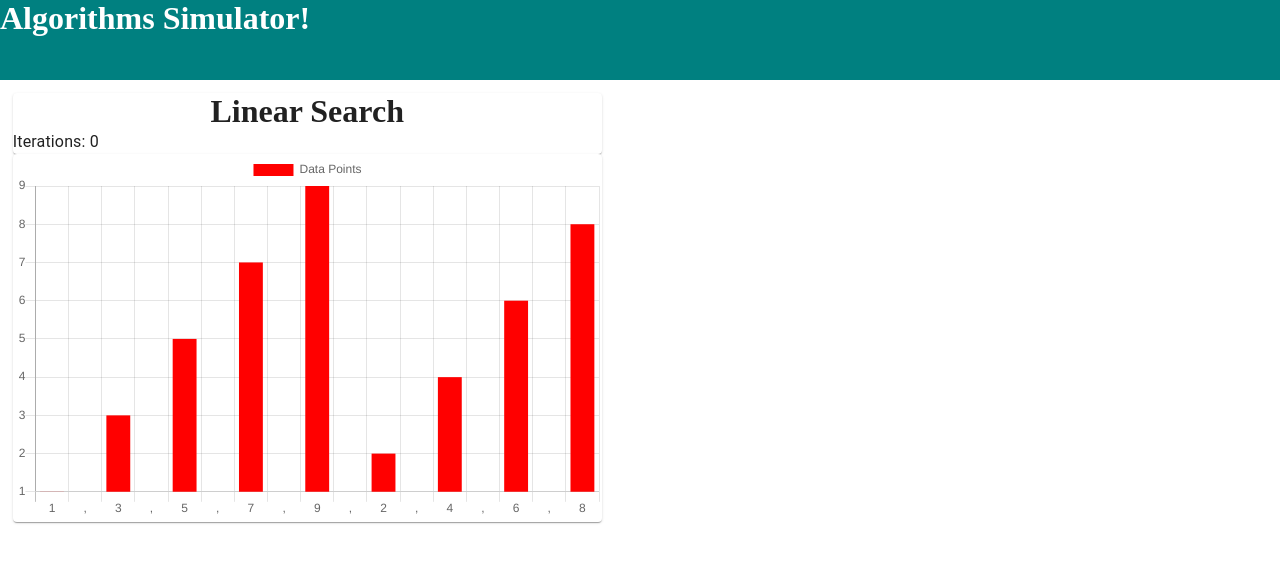
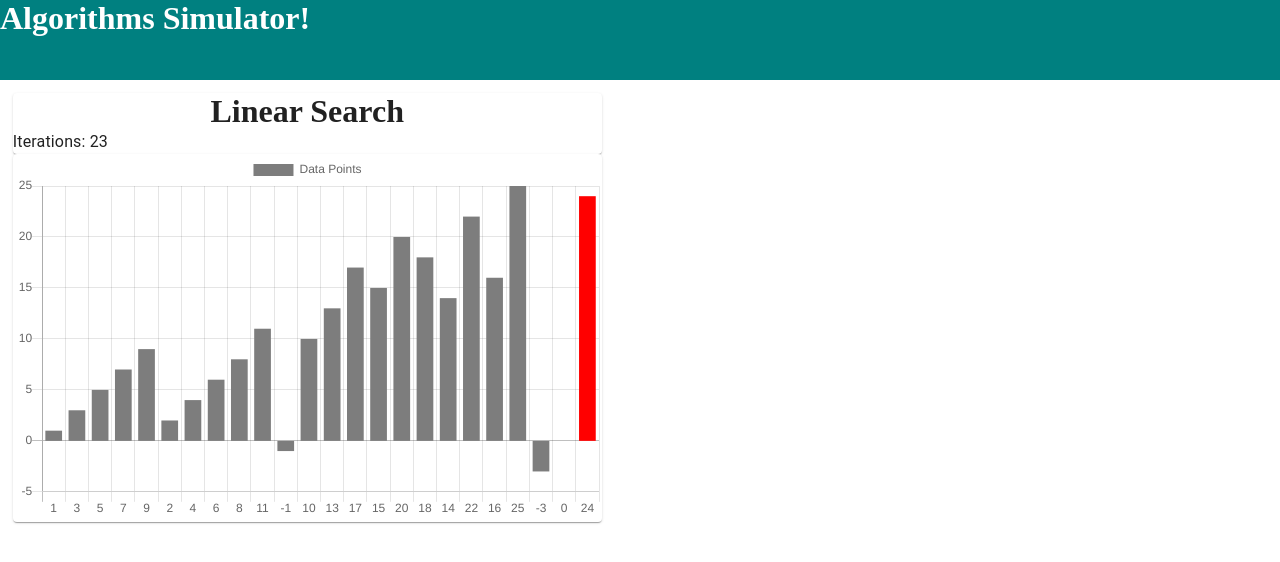
Before and after one commit to NameerWaqas/Algorithms-simulator, a React (Create React App) app: page /searching in a window 1280 px wide. Shown: the top 562 px of the page. Built offline with nearby package versions, Linux system fonts and the light colour scheme.

Commit message:
Bug: Optimized the algorithm and implementation logic of chart.

```diff
--- a/src/Algorithms/Searching/LinearSearch.js
+++ b/src/Algorithms/Searching/LinearSearch.js
@@ -3,17 +3,20 @@ import React from 'react';
 export default function LinearSearch(param,valtoSearch){
     let snapshots = {
         values:[],
-        status:false
+        status:[]
     }
     let data = param.split(' ')
     data = data.join("")
     data = param.split(',')
     data = data.map((str)=>parseInt(str))
     for(var i=0;i<data.length;i++){
-        snapshots.values.push(i)
+        snapshots.values.push(data[i])
         if(data[i]==valtoSearch){
-            snapshots.status = true
+            snapshots.status.push(true)
             break;
+        }
+        else{
+            snapshots.status.push(false)
         }
     }
     return snapshots;
--- a/src/App.js
+++ b/src/App.js
@@ -1,27 +1,25 @@
 import React from 'react';
 import './app.css';
-import { BrowserRouter as Router, Link, Switch, Route, BrowserRouter } from 'react-router-dom'
+import { BrowserRouter as Router, Link, Switch, Route } from 'react-router-dom'
 import ContextProvider from './context'
-import LandingPage from './containers/sortingPage'
 import NavBar from './containers/navbar';
+import SortingContainer from './containers/sortingPage'
 import SearchingContainer from './containers/searchingPage';
 
-function App() {
+export default function App() {
   return (
     <Router>
       <ContextProvider>
         <NavBar />
         <Switch>
           <Route exact path='/'>
-            <LandingPage />
+            <SortingContainer />
           </Route>
           <Route path='/searching'>
-            <SearchingContainer/>
+            <SearchingContainer />
           </Route>
         </Switch>
       </ContextProvider>
     </Router>
   );
 }
-
-export default App;
--- a/src/components/LinearSearchChart.js
+++ b/src/components/Searching/LinearSearchChart.js
@@ -1,12 +1,12 @@
 import React,{useContext} from 'react';
-import LinearSearch from '../Algorithms/Searching/LinearSearch';
-import {context} from '../context';
+import LinearSearch from '../../Algorithms/Searching/LinearSearch';
+import {context} from '../../context';
 import SearchingBarChart from './SearchingBarChart';
 
 export default function LinearSearchChart(props){
     let contextData = useContext(context);
     let dataToSearch = contextData[4];
-    let linearSearchSnapshots = LinearSearch(dataToSearch.values,dataToSearch.valToSearch)
+    let linearSearchSnapshots = LinearSearch(dataToSearch.values,dataToSearch.valueToSearch)
     return(
         <SearchingBarChart snapshots = {linearSearchSnapshots} name = "Linear Search"/>
     )
--- a/src/components/SearchingBarChart.js
+++ b/src/components/Searching/SearchingBarChart.js
@@ -1,7 +1,7 @@
 import React, { useEffect, useContext } from 'react';
 import { Bar } from 'react-chartjs-2';
-import { context } from '../context';
-import { Paper, Card, Typography } from '@material-ui/core';
+import { context } from '../../context';
+import { Paper, Card, Typography, rgbToHex } from '@material-ui/core';
 import {css} from 'emotion';
 
 export default function SearchingBarChart(props) {
@@ -10,32 +10,45 @@ export default function SearchingBarChart(props) {
     let countObj = contextData[2];
     let setCountObj = contextData[3];
     let dataToSearch = contextData[4];
+    let dataToSearchArr = dataToSearch.values.split(',');
     let iterationCounter = countObj.linearSearch;
+    console.log(snapshots)
 
-    // useEffect(() => {
+    useEffect(() => {
 
-    //     let interval = setTimeout(() => {
-    //         if (countObj.linearSearch < snapshots.length) {
-    //             setCountObj(preVal => {
-    //                 return { ...preval, linearSearch: preVal.linearSearch + 1 }
-    //             })
-    //         }
-    //     }, 200);
+        let interval = setTimeout(() => {
+            if (countObj.linearSearch < snapshots.values.length-1) {
+                setCountObj(preVal => {
+                    return { ...preVal, linearSearch: preVal.linearSearch + 1 }
+                })
+            }
+        }, 200);
 
-    //     return () => clearInterval(interval)
-    // }, [countObj.linearSearch])
+        return () => clearInterval(interval)
+    }, [countObj.linearSearch])
 
-    // let generateColorScheme=()=>{
-
-    // }
+    let generateColorScheme=()=>{
+        let colorScheme = dataToSearchArr.map((x)=>{
+            if(x==snapshots.values[snapshots.values.length-1] && snapshots.status[iterationCounter] == true){
+                return "rgb(0,255,0)"
+            }
+            else if(x==snapshots.values[countObj.linearSearch] ){
+                return "rgb(255,0,0)";
+            }
+            else {
+                return "rgb(125,125,125)";
+            }
+        })
+        return colorScheme
+    }
 
     const data = {
-        labels:dataToSearch.values,
+        labels:dataToSearchArr,
         datasets:[
             {
                 label:"Data Points",
-                data : dataToSearch.values,
-                backgroundColor:'red',
+                data : dataToSearchArr,
+                backgroundColor:generateColorScheme(),
                 borderColor: "rgb(75,192,192,1)",
             }
         ]
--- a/src/components/InsertionSortChart.js
+++ b/src/components/Sorting/InsertionSortChart.js
@@ -1,7 +1,7 @@
 import React,{useContext} from 'react';
-import InsertionSort from '../Algorithms/Sorting/InsertionSort';
+import InsertionSort from '../../Algorithms/Sorting/InsertionSort';
 import BarChartComponent from './SortingBarChart';
-import {context} from '../context';
+import {context} from '../../context';
 
 export default function InsertionSortChart(props){
     let contextData = useContext(context)
--- a/src/components/SelectionSortChart.js
+++ b/src/components/Sorting/SelectionSortChart.js
@@ -1,6 +1,6 @@
 import React, { useContext } from 'react';
-import SelectionSort from '../Algorithms/Sorting/SelectionSort';
-import { context } from '../context';
+import SelectionSort from '../../Algorithms/Sorting/SelectionSort';
+import { context } from '../../context';
 import BarChartComponent from "./SortingBarChart";
 
 export default function SelectionSortChart(props){
--- a/src/components/SortingBarChart.js
+++ b/src/components/Sorting/SortingBarChart.js
@@ -2,32 +2,38 @@ import React, { useState, useEffect, useContext } from 'react';
 import { Bar } from 'react-chartjs-2';
 import { css } from 'emotion'
 import { Card, Typography, Paper } from '@material-ui/core'
-import { context } from '../context';
+import { context } from '../../context';
 
 export default function BarChartComponent(props) {
     let contextData = useContext(context)
     let { snapshots, name } = props;
     let countObj = contextData[2]
     let setCount = contextData[3]
-    let iterationCounter = name=="Bubble Sort"?countObj.bubbleSort:name=="Selection Sort"?countObj.selectionSort:countObj.insertionSort;
-    // console.log(snapshots,name)
+    //Since this is a resuable componet so the ternary operator is the trade-off.
+    let iterationCounter = name == "Bubble Sort" ? countObj.bubbleSort : name == "Selection Sort" ? countObj.selectionSort : countObj.insertionSort;
+
+    // UseEffect hook is used for updating the chart(s) periodically.
     useEffect(() => {
         let interval = setTimeout(() => {
+            // Here conditional operators are the trade-off to reuse logic b/w multiple sorting charts.
+
             if (name == "Bubble Sort") {
+                //countObj here holds the value of bubbleSort key saved in the context and increamenting it to change the..
+                //..data in the array(snapshots).
                 if (countObj.bubbleSort < snapshots.length - 1) {
                     setCount(preObj => {
                         return { ...preObj, bubbleSort: preObj.bubbleSort + 1 }
                     })
                 }
             }
-            else if(name=="Selection Sort") {
+            else if (name == "Selection Sort") {
                 if (countObj.selectionSort < snapshots.length - 1) {
                     setCount(preObj => {
                         return { ...preObj, selectionSort: preObj.selectionSort + 1 }
                     })
                 }
             }
-            else{
+            else {
                 if (countObj.insertionSort < snapshots.length - 1) {
                     setCount(preObj => {
                         return { ...preObj, insertionSort: preObj.insertionSort + 1 }
@@ -39,10 +45,12 @@ export default function BarChartComponent(props) {
     }, [iterationCounter])
 
     const data = {
+        //labels key holds the value of the labels on x-axis of the chart.
         labels: snapshots[snapshots.length - 1],
         datasets: [
             {
                 label: `Data Points`,
+                //Here data will change periodically as counter value increases.
                 data: snapshots[iterationCounter],
                 fill: true,
                 borderColor: "rgb(75,192,192,1)"
--- a/src/containers/searchingPage.js
+++ b/src/containers/searchingPage.js
@@ -1,5 +1,5 @@
 import React from 'react';
-import LinearSearchChart from '../components/LinearSearchChart';
+import LinearSearchChart from '../components/Searching/LinearSearchChart';
 
 export default function SearchingContainer(props){
 return(
--- a/src/context.js
+++ b/src/context.js
@@ -5,9 +5,10 @@ export const context = React.createContext()
 export default function ContextProvider(props) {
     let [dataToSort, setDataToSort] = useState("3, 2, 5, 4, 1, 6, 8, 7, 9");
     let [dataToSearch,setDataToSearch]=useState({
-        values:"1,3,5,7,9,2,4,6,8",
-        valueToSearch:"9"
+        values:"1,3,5,7,9,2,4,6,8,11,-1,10,13,17,15,20,18,14,22,16,25,-3,0,24",
+        valueToSearch:"29"
     })
+    // Here count is the number of transitions to show in the chart at run time
     let [count,setCount] = useState({
         bubbleSort:0,
         selectionSort:0,
```
Also changed, not shown: src/components/Sorting/BubbleSortChart.js (renamed from src/components/BubbleSortChart.js, +6 -5 lines), src/containers/sortingPage.js (+6 -4 lines).
